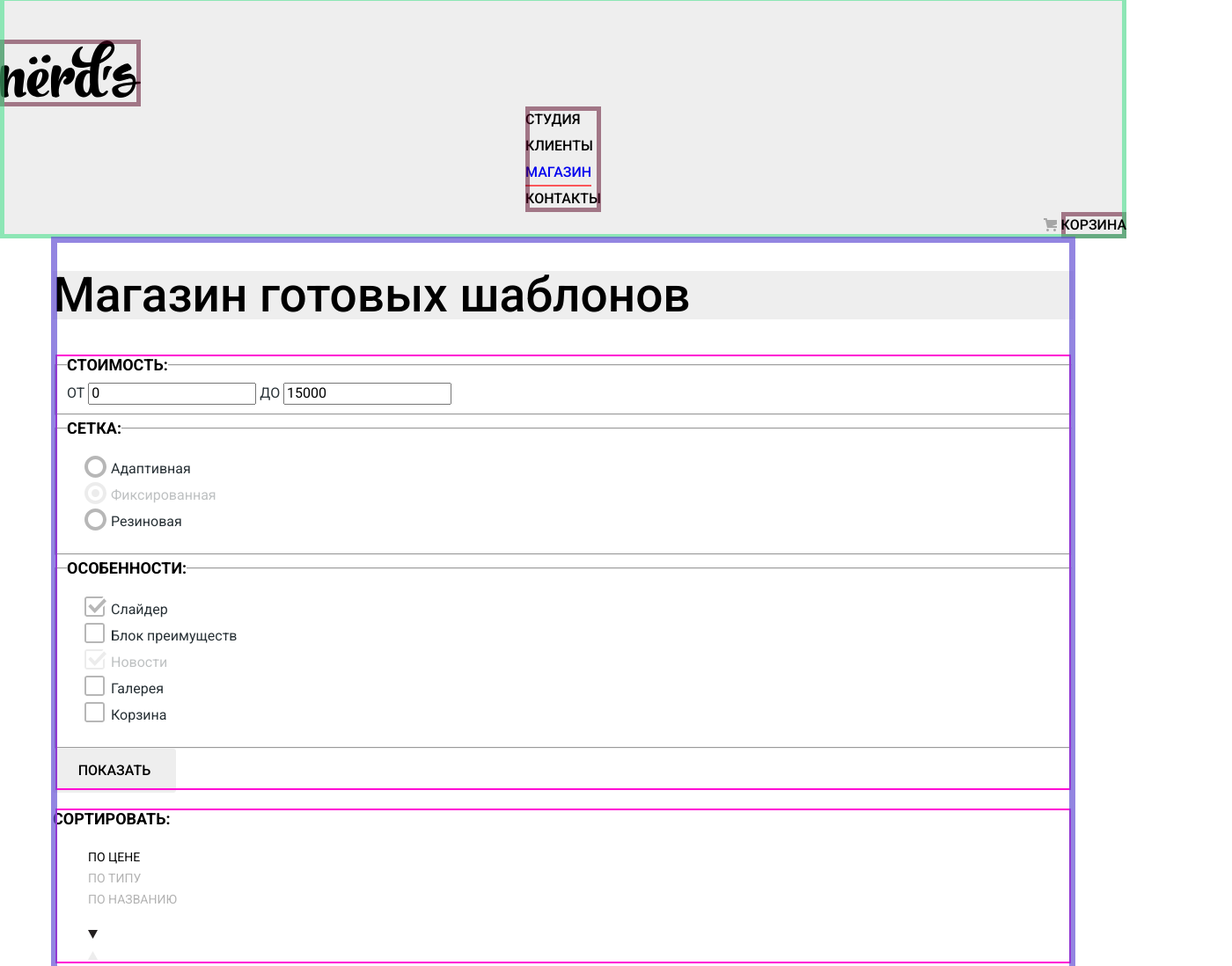
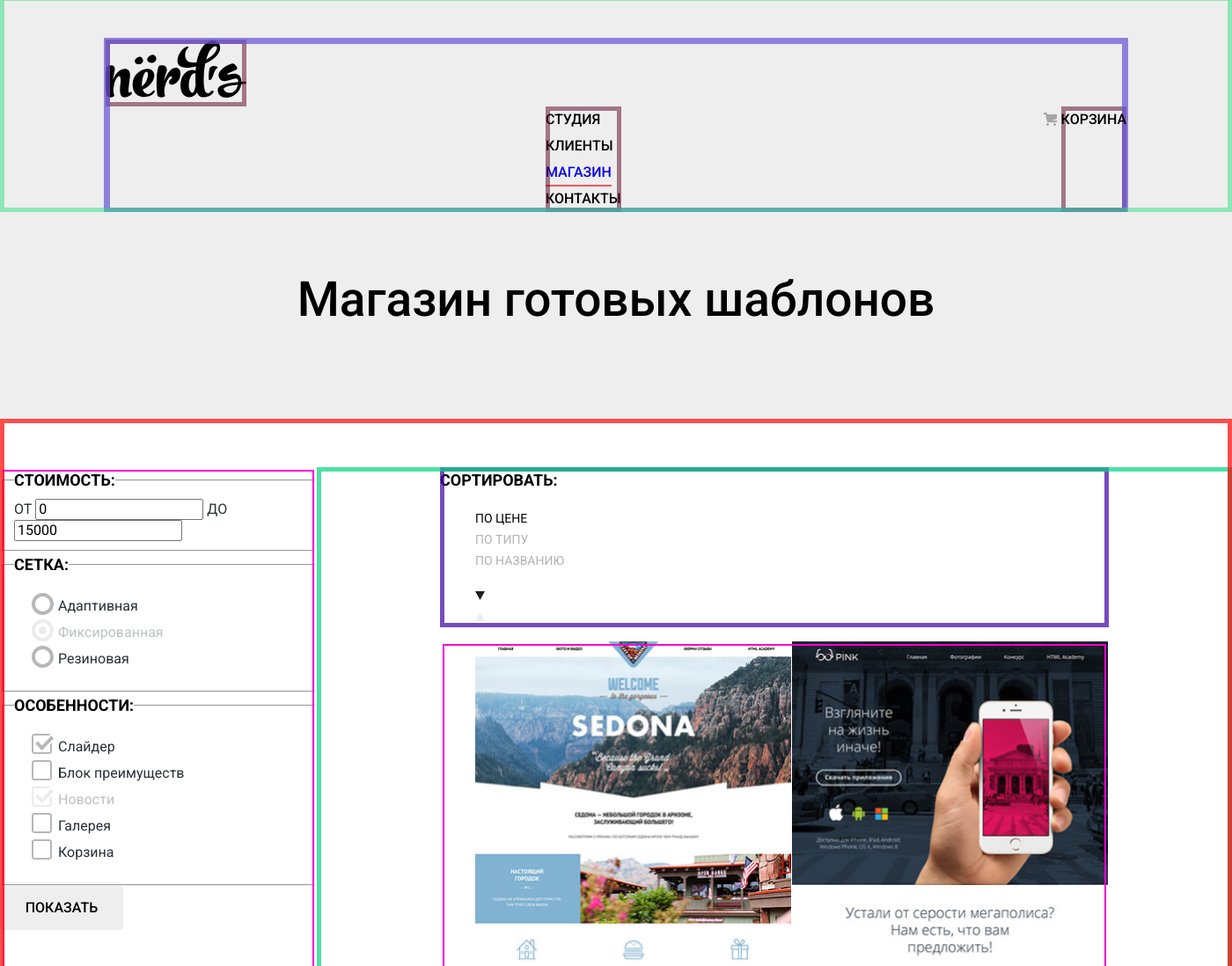
Before and after one commit to Greenglaz93/917085-nerds-30, a plain HTML site: page catalog.html in a window 1280 px wide. Shown: the part 4-1102 px from the top of the page at 88% size, 1400 px wide, since content can reach past the window. Drawn offline with Linux system fonts and the light colour scheme.

Commit message:
сетка каталога на гридах

```diff
--- a/catalog.html
+++ b/catalog.html
@@ -17,10 +17,11 @@
 
 <body class="page-body">
   <header class="main-header">
-    <nav class="main-navigation">
+    <nav class="main-navigation wrapper">
       <a class="main-header-logo" href="index.html">
         <img src="img/logo/logo-nerds.svg" width="160" height="65" alt="Логотип дизайн-студии Нёрдс">
       </a>
+      <div class="navigation">
         <ul class="site-navigation">
           <li>
             <a href="">Студия</a>
@@ -40,12 +41,15 @@
             <a class="cart-link" href="">Корзина</a>
           </li>
         </ul>
+      </div>
     </nav>
   </header>
-  <main class="page-catalog wrapper">
+
+  <main class="page-catalog">
     <div class="page-catalog-title">
       <h1>Магазин готовых шаблонов</h1>
     </div>
+    <div class="catalog-content">
       <section class="filters">
         <h2 class="visually-hidden">Фильтры</h2>
         <form class="filter" method="get" action="https://echo.htmlacademy.ru">
@@ -113,6 +117,7 @@
           <button class="button button-show button-control" type="submit">Показать</button>
         </form>
       </section>
+      <div class="catalog-wrapper">
         <section class="sorting">
           <h2>Сортировать:</h2>
           <ul class="sorting-options">
@@ -224,22 +229,24 @@
             </li>
           </ul>
         </section>
+      </div>
+    </div>
   </main>
   <footer class="main-footer">
-    <section class="footer-information">
+    <section class="footer-map">
+      <div class="footer-wrapper">
+        <div class="footer-contacts-card">
           <h2 class="visually-hidden">Контакты</h2>
-      <div class="footer-map">
           <!-- <div class="footer-map-marker"></div> -->
-      </div>
-      <div class="footer-contacts">
           <p class="contacts-title">Nёrds design studio</p>
           <address>191186, Санкт-Петербург,<br>ул. Б. Конюшенная, д. 19/8 <br><br>тел.
           <a class="contacts-phone" href="tel:+78122757575">+7 (812) 275-75-75</a>
           </address>
           <a href="" class="contacts-button button">Напишите нам</a>
         </div>
+      </div>
     </section>
-    <section class="footer-social">
+    <section class="footer-social wrapper">
       <h2 class="visually-hidden">Социальные сети</h2>
       <ul class="social-list">
         <li>
@@ -273,7 +280,7 @@
       </div>
     </section>
   </footer>
-  <section class="modal">
+  <!-- <section class="modal">
     <h2 class="visually-hidden">Обратная связь</h2>
     <p class="modal-title">Напишите нам</p>
     <button class="modal-close" type="button">Закрыть</button>
@@ -294,7 +301,7 @@
       <button class="button" type="submit">Отправить</button>
     </form>
 
-  </section>
+  </section> -->
 </body>
 
 </html>
--- a/css/style.css
+++ b/css/style.css
@@ -244,7 +244,7 @@ a:not(.button):visited {
 }
 
 .slider-item {
-  height: 431px;
+  min-height: 431px;
   background-position: right, center;
   background-repeat: no-repeat;
 }
@@ -432,11 +432,27 @@ a:not(.button):visited {
 
 /*Page-catalog*/
 
+.catalog-content {
+  display: grid;
+  grid-template-columns: 360px 1fr;
+  align-content: start;
+  outline: 5px solid rgba(255, 0, 0, 0.7);
+  outline-offset: -5px;
+  padding-top: 55px;
+}
+
 .page-catalog-title {
+  margin: 0;
+  padding-top: 72px;
+  padding-bottom: 108px;
+  width: 100%;
   background-color: var(--gray-238);
+  text-align: center;
 }
 
 .page-catalog-title h1 {
+  margin: 0;
+  padding: 0;
   font-size: 55px;
   line-height: 55px;
   font-weight: 500;
@@ -517,6 +533,21 @@ a:not(.button):visited {
 
 /*Sorting*/
 
+.catalog-wrapper {
+  width: 760px;
+  padding: 0 140px;
+}
+
+.sorting {
+  outline: 5px solid rgba(62, 0, 161, 0.7);
+  outline-offset: -5px;
+}
+
+.sorting h2 {
+  margin: 0;
+  padding: 0;
+}
+
 .sorting-options,
 .sorting-control-list {
   list-style: none;
@@ -563,8 +594,15 @@ a:not(.button):visited {
 
 /*Catalog*/
 
+.catalog-wrapper {
+  outline: 5px solid rgba(0, 211, 130, 0.7);
+  outline-offset: -5px;
+}
+
 .catalog-list {
   list-style: none;
+  display: flex;
+  flex-wrap: wrap;
 }
 
 .catalog-list-info {
@@ -592,6 +630,7 @@ a.catalog-item-title:focus {
   line-height: 16px;
   font-weight: 500;
   list-style: none;
+  display: flex;
 }
 
 .pagination-item-current a,
@@ -642,7 +681,7 @@ a.catalog-item-title:focus {
   padding: 40px;
   background-color: rgb(var(--color-white));
   width: 319px;
-  height: 308px;
+  min-height: 308px;
 }
 /*
 .footer-map-marker {
```
Lines whose indentation alone changed are shown as unchanged.
